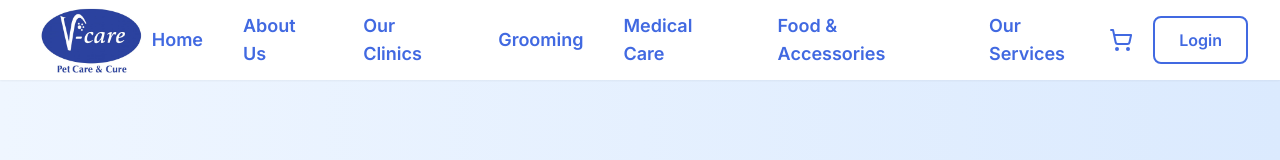
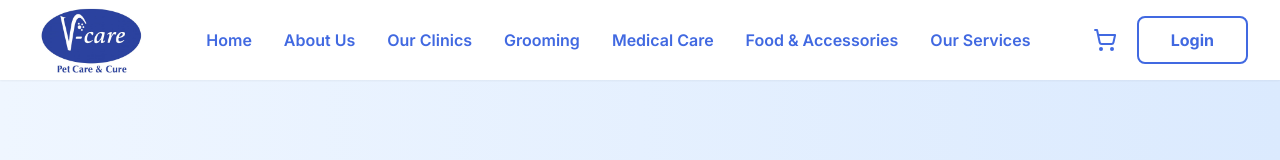
Before and after one commit to spbabuprofile-code/Petcare2, a React (Vite) app: page / in a window 1280 px wide. Shown: the top 160 px of the page. Built offline with nearby package versions, Linux system fonts and the light colour scheme; no server answers; the database is empty.

Commit message:
Updated index.css

```diff
--- a/src/components/layout/Header.tsx
+++ b/src/components/layout/Header.tsx
@@ -13,7 +13,7 @@ export function Header() {
     <header className="bg-white shadow-sm sticky top-0 z-40">
       <div className="max-w-7xl mx-auto px-4 sm:px-6 lg:px-8">
         <div className="flex justify-between items-center h-20">
-          <Link to="/" className="flex items-center">
+          <Link to="/" className="flex items-center flex-shrink-0">
             <img
               src="/image copy copy copy.png"
               alt="V-Care Pet Polyclinic"
@@ -21,34 +21,33 @@ export function Header() {
             />
           </Link>
 
-          <nav className="hidden lg:flex items-center space-x-10">
-            <Link to="/" className="text-text-primary hover:text-primary font-semibold text-lg transition-colors">
+          <nav className="hidden lg:flex items-center justify-center flex-1 mx-8">
+            <div className="flex items-center space-x-8">
+              <Link to="/" className="text-text-primary hover:text-primary font-semibold text-base transition-colors whitespace-nowrap">
                 Home
               </Link>
-            <Link to="/about" className="text-text-primary hover:text-primary font-semibold text-lg transition-colors">
+              <Link to="/about" className="text-text-primary hover:text-primary font-semibold text-base transition-colors whitespace-nowrap">
                 About Us
               </Link>
-            <Link to="/clinics" className="text-text-primary hover:text-primary font-semibold text-lg transition-colors">
+              <Link to="/clinics" className="text-text-primary hover:text-primary font-semibold text-base transition-colors whitespace-nowrap">
                 Our Clinics
               </Link>
-            <Link to="/services/grooming" className="text-text-primary hover:text-primary font-semibold text-lg transition-colors">
+              <Link to="/services/grooming" className="text-text-primary hover:text-primary font-semibold text-base transition-colors whitespace-nowrap">
                 Grooming
               </Link>
-
-            <Link to="/services/consultation" className="text-text-primary hover:text-primary font-semibold text-lg transition-colors">
+              <Link to="/services/consultation" className="text-text-primary hover:text-primary font-semibold text-base transition-colors whitespace-nowrap">
                 Medical Care
               </Link>
-
-            <Link to="/shop" className="text-text-primary hover:text-primary font-semibold text-lg transition-colors">
+              <Link to="/shop" className="text-text-primary hover:text-primary font-semibold text-base transition-colors whitespace-nowrap">
                 Food & Accessories
               </Link>
-
-            <Link to="/services" className="text-text-primary hover:text-primary font-semibold text-lg transition-colors">
+              <Link to="/services" className="text-text-primary hover:text-primary font-semibold text-base transition-colors whitespace-nowrap">
                 Our Services
               </Link>
+            </div>
           </nav>
 
-          <div className="hidden lg:flex items-center space-x-3">
+          <div className="hidden lg:flex items-center gap-3 flex-shrink-0">
             <Link to="/cart" className="relative p-2 hover:bg-gray-100 rounded-lg transition-colors">
               <ShoppingCart className="w-6 h-6 text-text-primary" />
               {totalItems > 0 && (
@@ -59,7 +58,7 @@ export function Header() {
             </Link>
             {user ? (
               <div className="relative group">
-                <button className="w-10 h-10 rounded-full bg-primary text-white font-semibold flex items-center justify-center hover:bg-blue-600 transition-colors">
+                <button className="w-12 h-12 rounded-full bg-primary text-white font-bold flex items-center justify-center hover:bg-blue-600 transition-colors text-base">
                   {user.email?.substring(0, 2).toUpperCase() || 'U'}
                 </button>
                 <div className="absolute right-0 top-full mt-2 w-52 bg-white shadow-lg rounded-lg py-2 border border-gray-100 opacity-0 invisible group-hover:opacity-100 group-hover:visible transition-all z-50">
@@ -87,15 +86,15 @@ export function Header() {
                 </div>
               </div>
             ) : (
-              <Link to="/login">
-                <button className="px-6 py-2.5 border-2 border-primary text-primary rounded-lg font-semibold hover:bg-blue-50 transition-colors">
+              <Link to="/login" className="block">
+                <button className="h-12 px-8 border-2 border-primary text-primary rounded-lg font-bold hover:bg-blue-50 transition-colors text-base whitespace-nowrap">
                   Login
                 </button>
               </Link>
             )}
           </div>
 
-          <div className="lg:hidden flex items-center space-x-2">
+          <div className="lg:hidden flex items-center gap-2">
             <Link to="/cart" className="relative p-2 hover:bg-gray-100 rounded-lg transition-colors">
               <ShoppingCart className="w-6 h-6 text-text-primary" />
               {totalItems > 0 && (
@@ -105,10 +104,11 @@ export function Header() {
               )}
             </Link>
             <button
-              className="p-2"
+              className="p-2 touch-manipulation"
               onClick={() => setIsMenuOpen(!isMenuOpen)}
+              aria-label="Toggle menu"
             >
-              <svg className="w-7 h-7" fill="none" stroke="currentColor" viewBox="0 0 24 24">
+              <svg className="w-7 h-7 text-text-primary" fill="none" stroke="currentColor" viewBox="0 0 24 24">
                 {isMenuOpen ? (
                   <path strokeLinecap="round" strokeLinejoin="round" strokeWidth={2} d="M6 18L18 6M6 6l12 12" />
                 ) : (
--- a/src/index.css
+++ b/src/index.css
@@ -44,6 +44,7 @@ body {
 
 html {
   scroll-behavior: smooth;
+  -webkit-tap-highlight-color: transparent;
 }
 
 a {
@@ -53,9 +54,29 @@ a {
 
 button {
   cursor: pointer;
+  -webkit-tap-highlight-color: transparent;
 }
 
 img {
   max-width: 100%;
   height: auto;
+  display: block;
 }
+
+@media (max-width: 768px) {
+  body {
+    font-size: 14px;
+  }
+}
+
+@media (min-width: 769px) and (max-width: 1024px) {
+  body {
+    font-size: 15px;
+  }
+}
+
+@media (min-width: 1025px) {
+  body {
+    font-size: 16px;
+  }
+}
```
Lines whose indentation alone changed are shown as unchanged.
